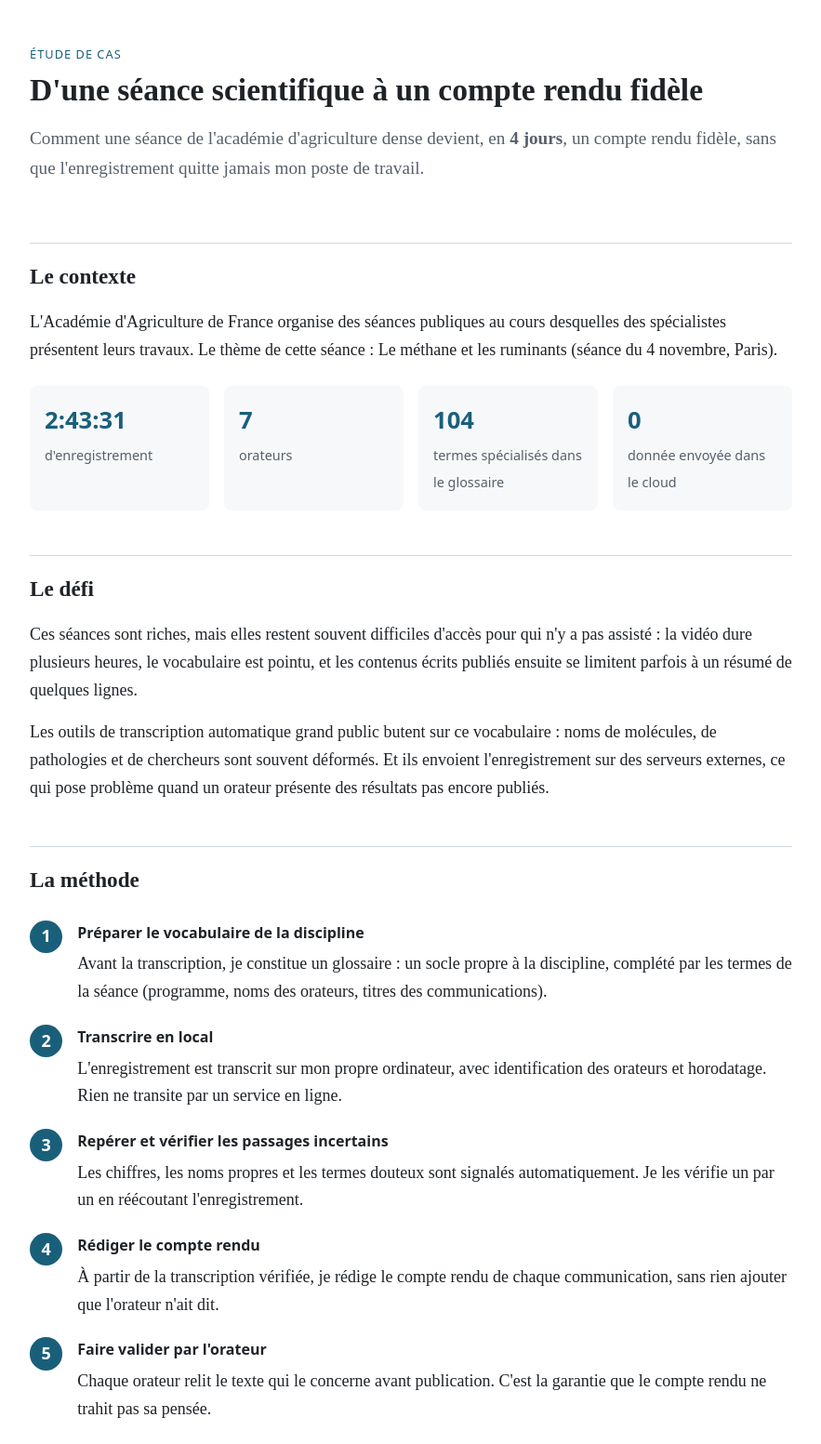
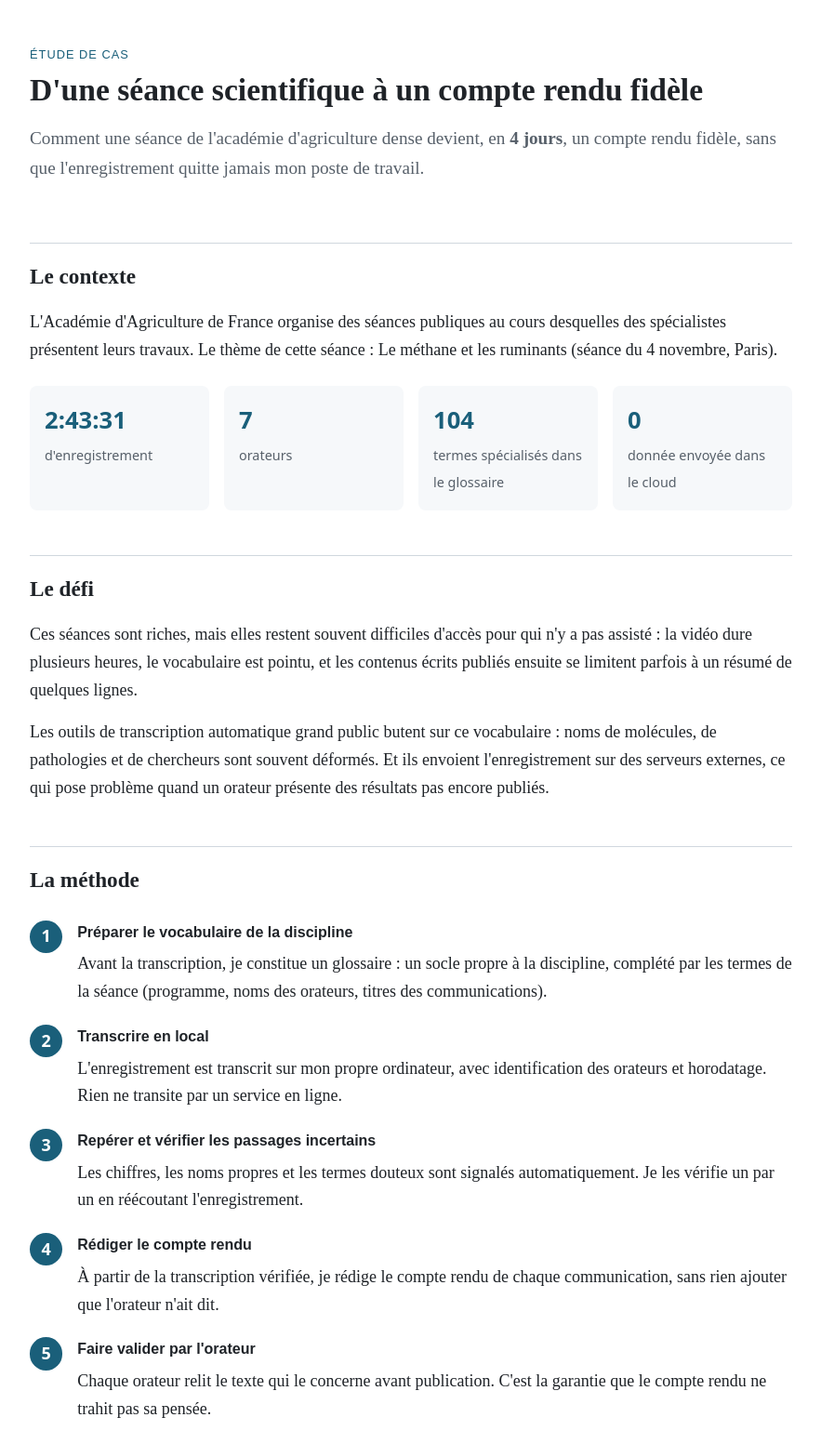
Before and after one commit to myriam-braconier/bibliotheque-vivante, a plain HTML site: page etude-de-cas.html in a window 1280 px wide. Shown: the top 1553 px of the page at 93% size, without its empty margins (198-1081 px from the left). Drawn offline with Linux system fonts and the light colour scheme.

Commit message:
Update font-family for surtitre and h3 elements
Changed font-family for .surtitre and h3 elements from system-ui to Fraunces.

```diff
--- a/etude-de-cas.html
+++ b/etude-de-cas.html
@@ -27,7 +27,7 @@
   header, main, footer { max-width: 860px; margin: 0 auto; padding: 0 1.25rem; }
   header { padding-top: 3rem; padding-bottom: 1rem; }
   .surtitre {
-    font-family: system-ui, sans-serif;
+    font-family: Fraunces, sans-serif;
     font-size: 0.8rem;
     letter-spacing: 0.08em;
     text-transform: uppercase;
@@ -42,7 +42,7 @@
     padding-top: 1rem;
     border-top: 1px solid var(--bord);
   }
-  h3 { font-family: system-ui, sans-serif; font-size: 1rem; margin: 0 0 0.4rem; }
+  h3 { font-family: Fraunces, sans-serif; font-size: 1rem; margin: 0 0 0.4rem; }
   p { margin: 0 0 1rem; }
 
 
```
